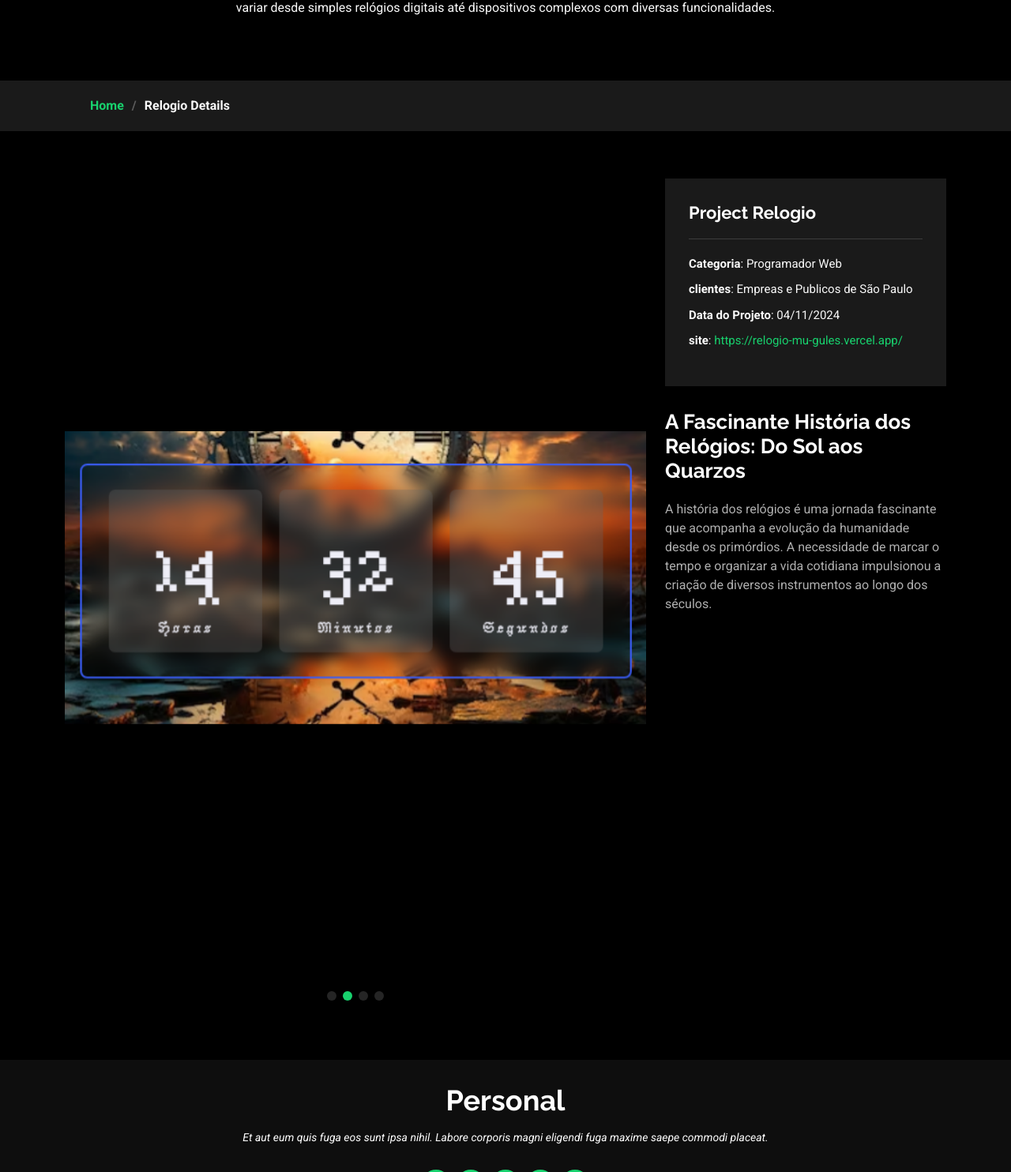
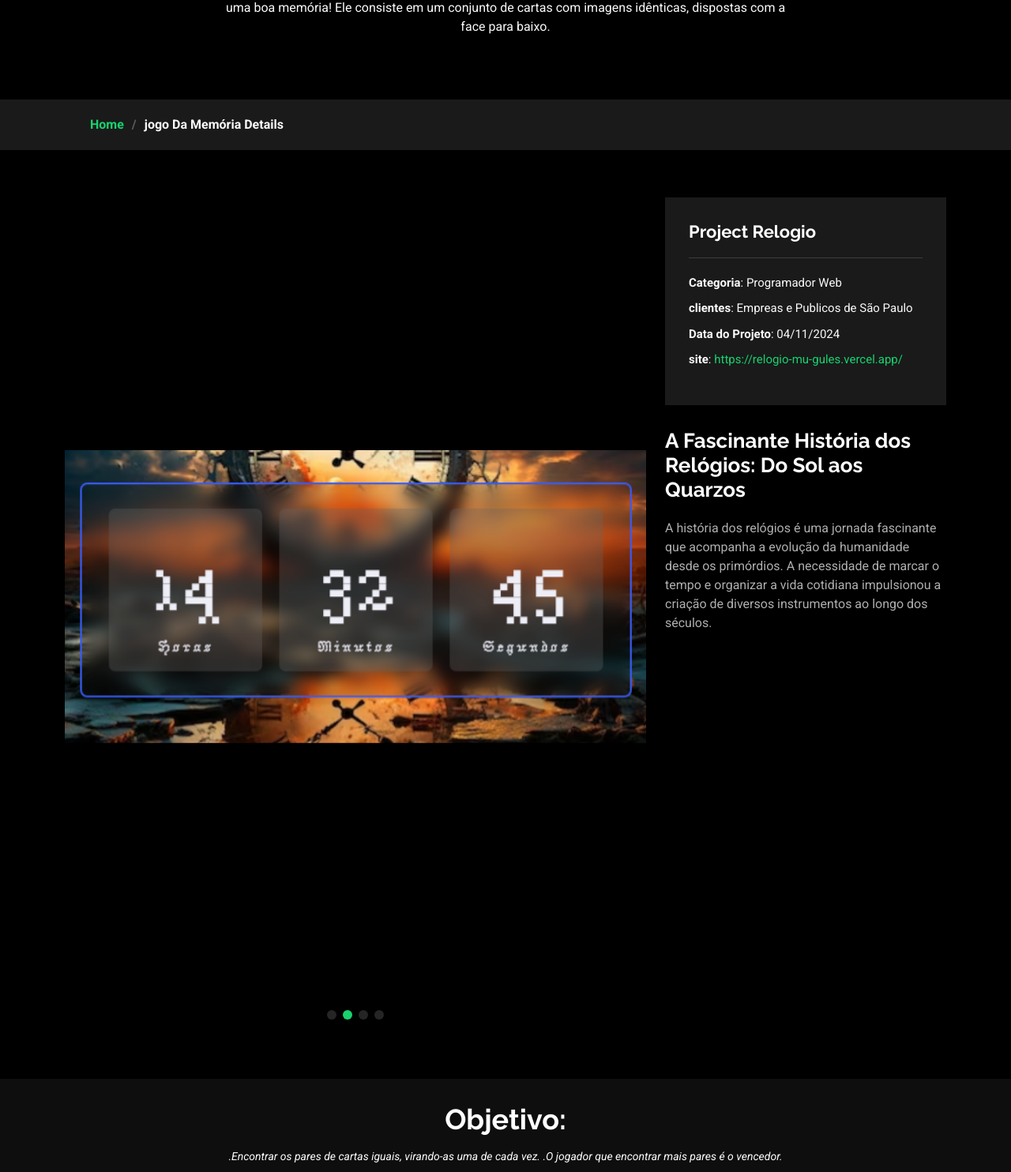
Before and after one commit to Nickleal19/Portfolio, a plain HTML site: page jogo-details.html in a window 1280 px wide. Shown: the part 241-1725 px from the top of the page at 79% size. Drawn offline with Linux system fonts and the light colour scheme.

Commit message:
Update jogo-details.html

```diff
--- a/jogo-details.html
+++ b/jogo-details.html
@@ -62,7 +62,7 @@
           <div class="row d-flex justify-content-center text-center">
             <div class="col-lg-8">
               <h1>projetos jogo da memoria </h1>
-              <p class="mb-0">Projetos de relógio são uma ótima forma de explorar a eletrônica, programação e design. Eles podem variar desde simples relógios digitais até dispositivos complexos com diversas funcionalidades.</p>
+              <p class="mb-0">O jogo da memória é um passatempo atemporal e divertido que exige concentração, atenção e, claro, uma boa memória! Ele consiste em um conjunto de cartas com imagens idênticas, dispostas com a face para baixo.</p>
             </div>
           </div>
         </div>
@@ -71,7 +71,7 @@
         <div class="container">
           <ol>
             <li><a href="index.html">Home</a></li>
-            <li class="current">Relogio Details</li>
+            <li class="current">jogo Da Memória Details</li>
           </ol>
         </div>
       </nav>
@@ -154,8 +154,9 @@
 
   <footer id="footer" class="footer dark-background">
     <div class="container">
-      <h3 class="sitename">Personal</h3>
-      <p>Et aut eum quis fuga eos sunt ipsa nihil. Labore corporis magni eligendi fuga maxime saepe commodi placeat.</p>
+      <h3 class="sitename">Objetivo:</h3>
+      <p> .Encontrar os pares de cartas iguais, virando-as uma de cada vez.
+          .O jogador que encontrar mais pares é o vencedor.</p>
       <div class="social-links d-flex justify-content-center">
         <a href=""><i class="bi bi-twitter-x"></i></a>
         <a href=""><i class="bi bi-facebook"></i></a>
@@ -198,5 +199,4 @@
   <script src="assets/js/main.js"></script>
 
 </body>
-
 </html>
```
